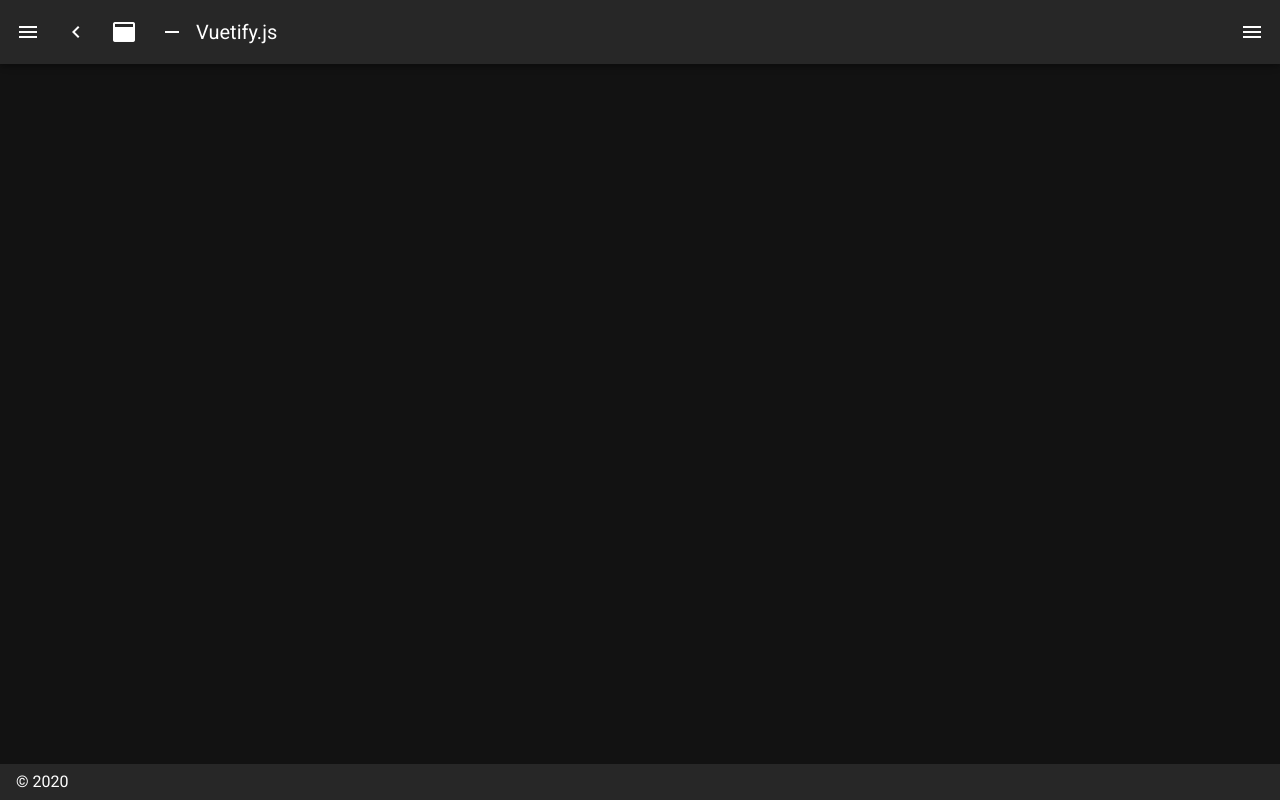
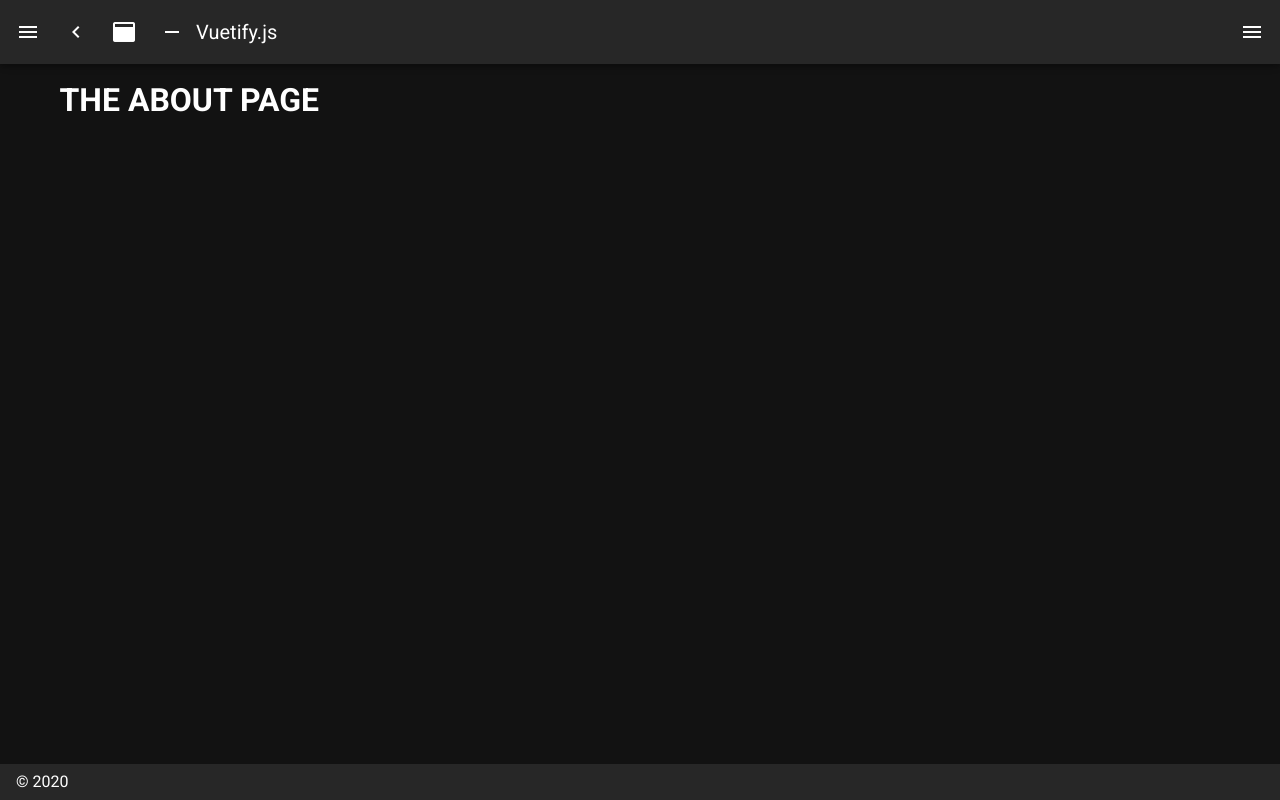
Before and after one commit to Chaitanyassr/CHINUON_STUDIO-PWA, a Nuxt app: page /about in a window 1280 px wide. Before the commit this address had no page. Built offline with nearby package versions, Linux system fonts and the light colour scheme.

Commit message:
added about page

```diff
--- /dev/null
+++ b/pages/about.vue
@@ -0,0 +1,3 @@
+<template>
+<h1>THE ABOUT PAGE</h1>
+</template>
```
